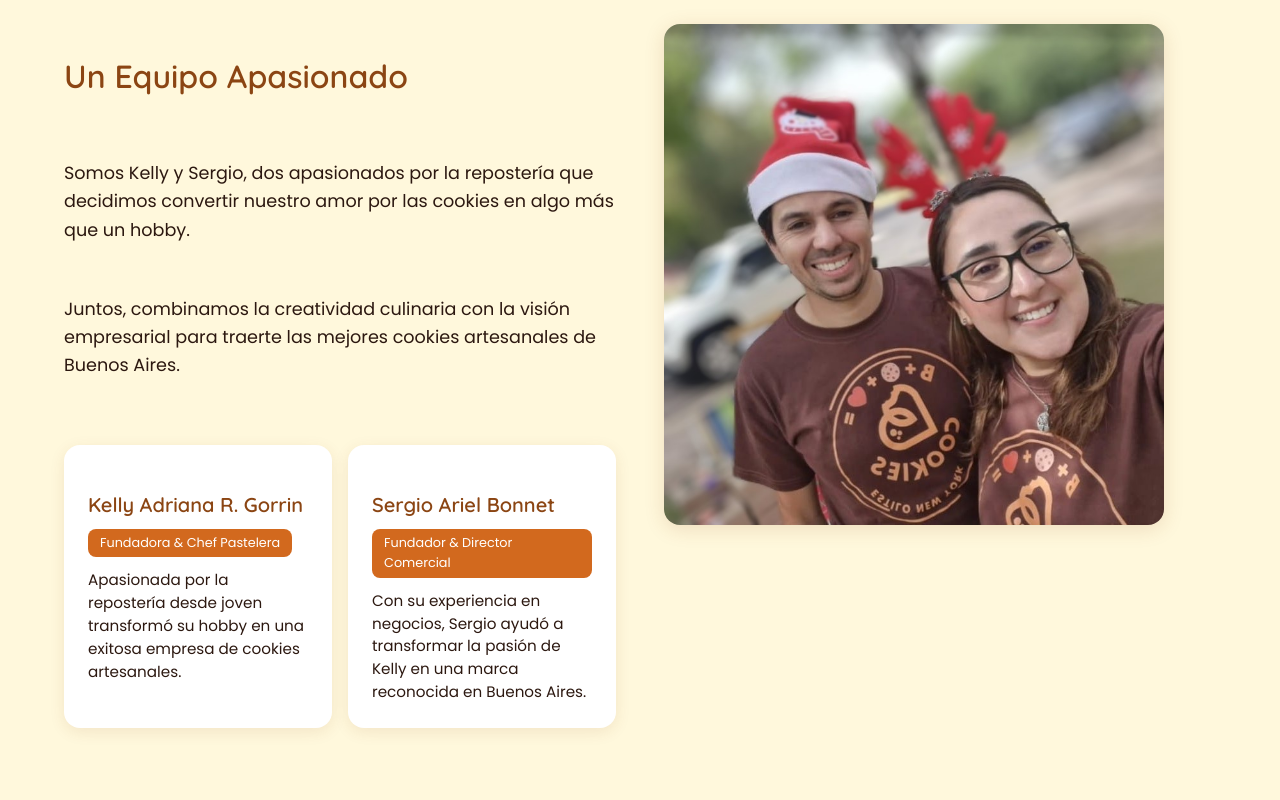
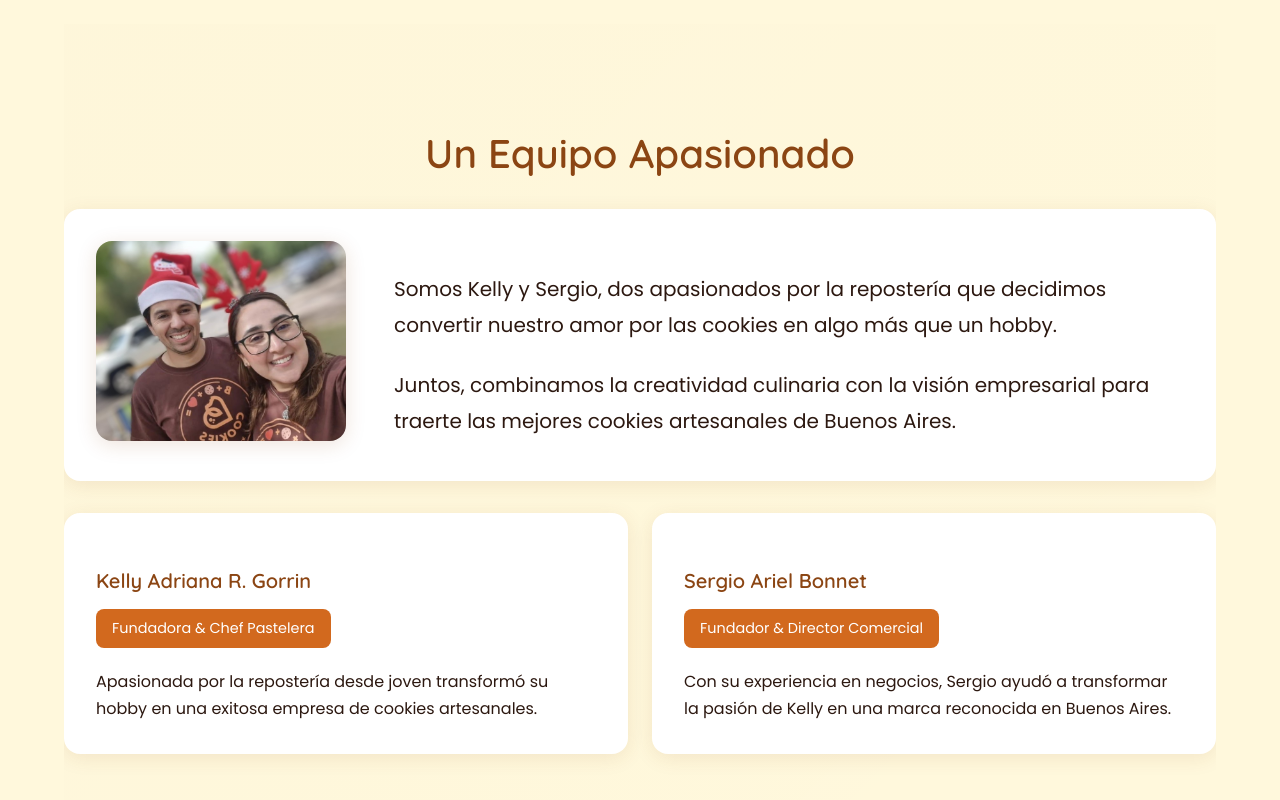
Before and after one commit to NicolasCervino/bcookies, a React (Vite) app: page /nosotros in a window 1280 px wide. Shown: the part 820-1620 px from the top of the page. Built offline with nearby package versions, Linux system fonts and the light colour scheme.

Commit message:
team section style fix

```diff
--- a/src/routes/About/components/Team/TeamSection.css
+++ b/src/routes/About/components/Team/TeamSection.css
@@ -1,119 +1,146 @@
-.section-container {
+.team-section {
     max-width: var(--container-max-width);
+    margin: 0 auto;
+    padding: 4rem 0;
+    position: relative;
+    overflow: hidden;
+    cursor: default;
 }
 
-.team-content {
-    display: flex;
-    flex-direction: column;
-    gap: 4rem;
-    width: 100%;
+.team-section::before {
+    content: '';
+    position: absolute;
+    top: 0;
+    left: 0;
+    right: 0;
+    bottom: 0;
+    background: linear-gradient(135deg, var(--color-primary-transparent) 0%, transparent 100%);
+    opacity: 0.1;
+    z-index: -1;
+}
+
+.team-section h2 {
+    color: var(--color-primary);
+    font-size: 2.5rem;
+    margin-bottom: 1.5rem;
+    text-align: center;
 }
 
 .team-intro {
-    display: grid;
-    grid-template-columns: 1fr 1fr;
+    display: flex;
+    align-items: center;
     gap: 3rem;
-    align-items: flex-start;
+    margin-bottom: 2rem;
+    background: white;
+    border-radius: var(--border-radius-lg);
+    padding: 2rem;
+    box-shadow: 0 4px 20px rgba(139, 69, 19, 0.1);
 }
 
 .team-photo-container {
+    flex: 1;
+    max-width: 250px;
+}
+
+.team-photo-container img {
     width: 100%;
-    max-width: 500px;
+    max-height: 200px;
+    object-fit: cover;
     border-radius: var(--border-radius-lg);
-    overflow: hidden;
     box-shadow: 0 4px 20px rgba(139, 69, 19, 0.15);
 }
 
 .team-intro-text {
-    display: flex;
-    flex-direction: column;
-    gap: 1rem;
+    flex: 1.5;
 }
 
-.team-intro-text h2 {
-    color: var(--color-primary);
-    font-size: 2rem;
+.team-intro-text p {
+    font-size: 1.25rem;
+    line-height: 1.8;
+    color: var(--color-text);
     margin-bottom: 1.5rem;
 }
 
-.team-intro-text p {
-    color: var(--color-text);
-    font-size: 1.1rem;
-    line-height: 1.6;
+.team-intro-text p:last-child {
+    margin-bottom: 0;
 }
 
-.team-photo {
-    width: 100%;
-    height: auto;
-    display: block;
-    transition: transform 0.3s ease;
-}
-
-.team-photo-container:hover .team-photo {
-    transform: scale(1.02);
-}
-
-.team-members-grid {
+.team-members-container {
     display: grid;
     grid-template-columns: repeat(2, 1fr);
-    gap: 1rem;
-    margin-top: 2rem;
-    width: 100%;
+    gap: 1.5rem;
 }
 
 .team-member {
     background: white;
+    padding: 2rem;
     border-radius: var(--border-radius-lg);
-    padding: 1.5rem;
-    box-shadow: 0 4px 15px rgba(139, 69, 19, 0.1);
-    transition: transform 0.3s ease;
+    box-shadow: 0 4px 20px rgba(139, 69, 19, 0.1);
+    transition: all 0.3s ease;
+    position: relative;
+    overflow: hidden;
 }
 
-.team-member:hover {
-    transform: translateY(-5px);
+.team-member::before {
+    content: '';
+    position: absolute;
+    left: 0;
+    top: 0;
+    height: 100%;
+    width: 3px;
+    background: var(--color-primary);
+    transition: transform 0.3s ease;
+    transform: scaleY(0);
+    transform-origin: bottom;
+}
+
+.team-member:hover::before {
+    transform: scaleY(1);
 }
 
 .team-member-info h3 {
     font-size: 1.25rem;
     color: var(--color-primary);
-    margin-bottom: 0.25rem;
+    margin-bottom: 0.75rem;
 }
 
 .member-role {
     display: inline-block;
     background: var(--color-accent);
     color: white;
-    padding: 0.25rem 0.75rem;
+    padding: 0.5rem 1rem;
     border-radius: var(--border-radius-sm);
-    font-size: 0.8rem;
-    margin: 0.25rem 0 0.75rem;
+    font-size: 0.9rem;
+    margin-bottom: 1.25rem;
 }
 
 .team-member-info p {
-    font-size: 0.95rem;
-    line-height: 1.5;
+    font-size: 1rem;
+    line-height: 1.7;
     color: var(--color-text);
     margin: 0;
 }
 
-/* Media Queries */
-@media (max-width: 768px) {
-    .team-members-grid {
-        grid-template-columns: 1fr;
-        max-width: 500px;
-        margin: 1.5rem auto 0;
+@media (max-width: 968px) {
+    .team-intro {
+        flex-direction: column;
+        gap: 1.5rem;
+        padding: 1.5rem;
     }
 
-    .section-container {
-        padding: 0 1rem;
+    .team-members-container {
+        grid-template-columns: 1fr;
     }
 
-    .team-intro {
-        grid-template-columns: 1fr;
-        gap: 2rem;
+    .team-section h2 {
+        font-size: 2rem;
     }
 
-    .team-photo-container {
-        margin: 0 auto;
+    .team-member {
+        padding: 1.25rem 1.5rem;
+    }
+
+    .team-intro-text p {
+        font-size: 1.15rem;
     }
 }
--- a/src/routes/About/components/Team/TeamSection.tsx
+++ b/src/routes/About/components/Team/TeamSection.tsx
@@ -18,20 +18,24 @@ export const TeamSection = () => {
     ];
 
     return (
-        <div className="section-container">
-            <div className="team-content">
+        <div className="team-section">
+            <h2>Un Equipo Apasionado</h2>
             <div className="team-intro">
+                <div className="team-photo-container">
+                    <img src={teamPhoto} alt="Equipo BCookies" className="team-photo" />
+                </div>
                 <div className="team-intro-text">
-                        <h2>Un Equipo Apasionado</h2>
                     <p>
                         Somos Kelly y Sergio, dos apasionados por la repostería que decidimos
                         convertir nuestro amor por las cookies en algo más que un hobby.
                     </p>
                     <p>
-                            Juntos, combinamos la creatividad culinaria con la visión empresarial
-                            para traerte las mejores cookies artesanales de Buenos Aires.
+                        Juntos, combinamos la creatividad culinaria con la visión empresarial para
+                        traerte las mejores cookies artesanales de Buenos Aires.
                     </p>
-                        <div className="team-members-grid">
+                </div>
+            </div>
+            <div className="team-members-container">
                 {teamMembers.map((member, index) => (
                     <div key={index} className="team-member">
                         <div className="team-member-info">
@@ -43,11 +47,5 @@ export const TeamSection = () => {
                 ))}
             </div>
         </div>
-                    <div className="team-photo-container">
-                        <img src={teamPhoto} alt="Equipo BCookies" className="team-photo" />
-                    </div>
-                </div>
-            </div>
-        </div>
     );
 };
```
Lines whose indentation alone changed are shown as unchanged.
